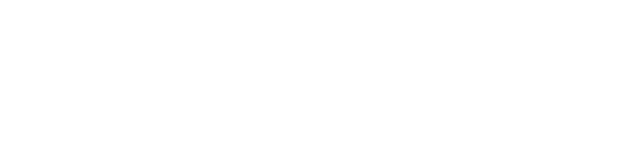
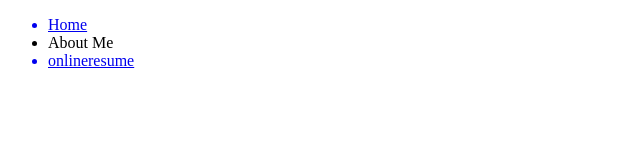
Before and after one commit to CCPS385766/CCPS385766.github.io, a plain HTML site: page index.html in a window 1280 px wide. Shown: the whole page, without its empty margins (0-640 px from the left). Drawn offline with Linux system fonts and the light colour scheme.

Commit message:
Update index.html

```diff
--- a/index.html
+++ b/index.html
@@ -1,6 +1,16 @@
 <!DOCTYPE html>
 <html>
   <head>
+    <title>About Me</title>
     <link rel="stylesheet" href="./style.css" type="text/css">
   </head>
+  <header>
 </html>
+<ul>
+  <a href="./index.html"><li>Home</li></a>
+  <a hret ="./aboutme.html"><li>About Me</li></a>
+  <a href="./onlineresume.pdf" target="_blank"><li>onlineresume</li></a>
+  </ul>
+  </nav>
+</header>
+</html>
```
